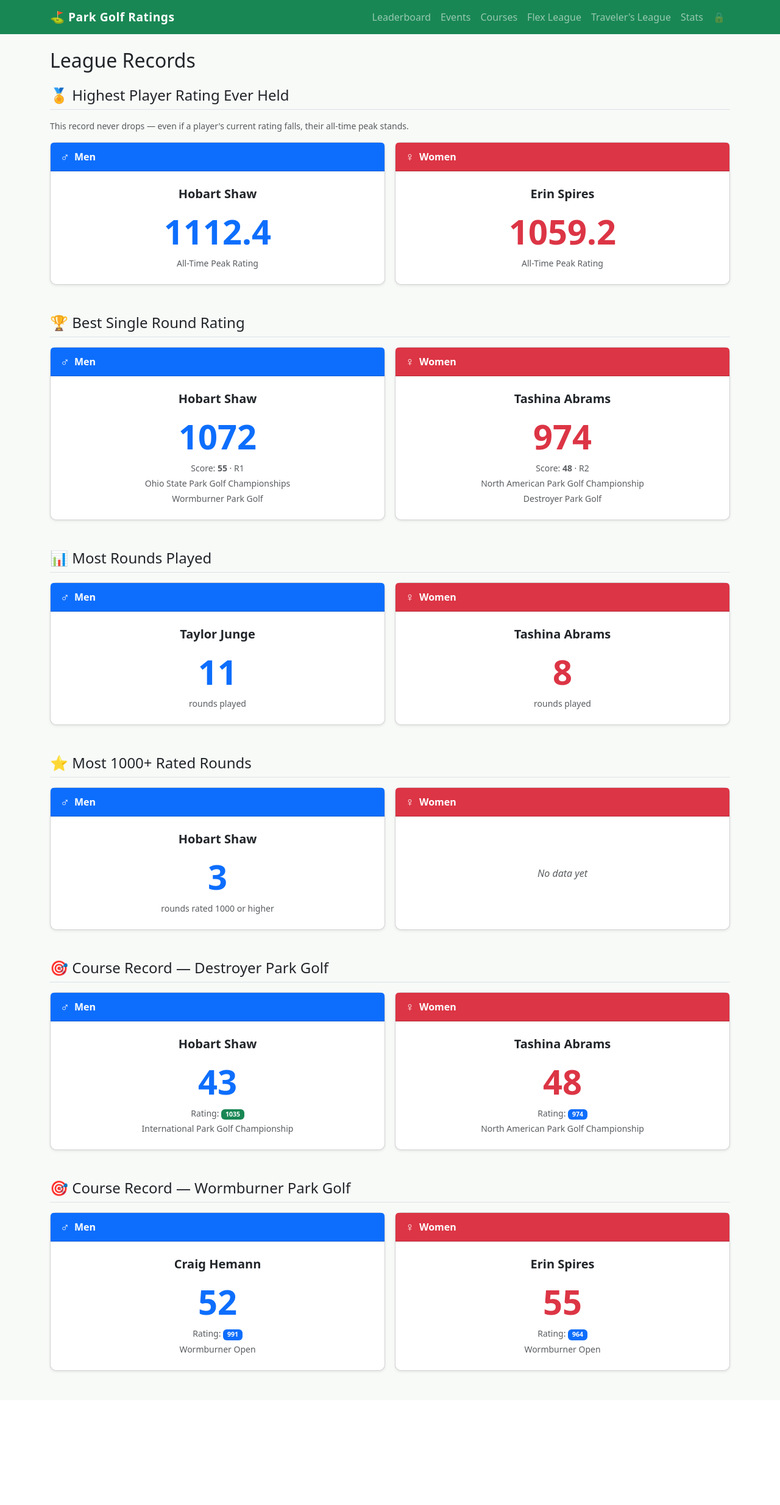
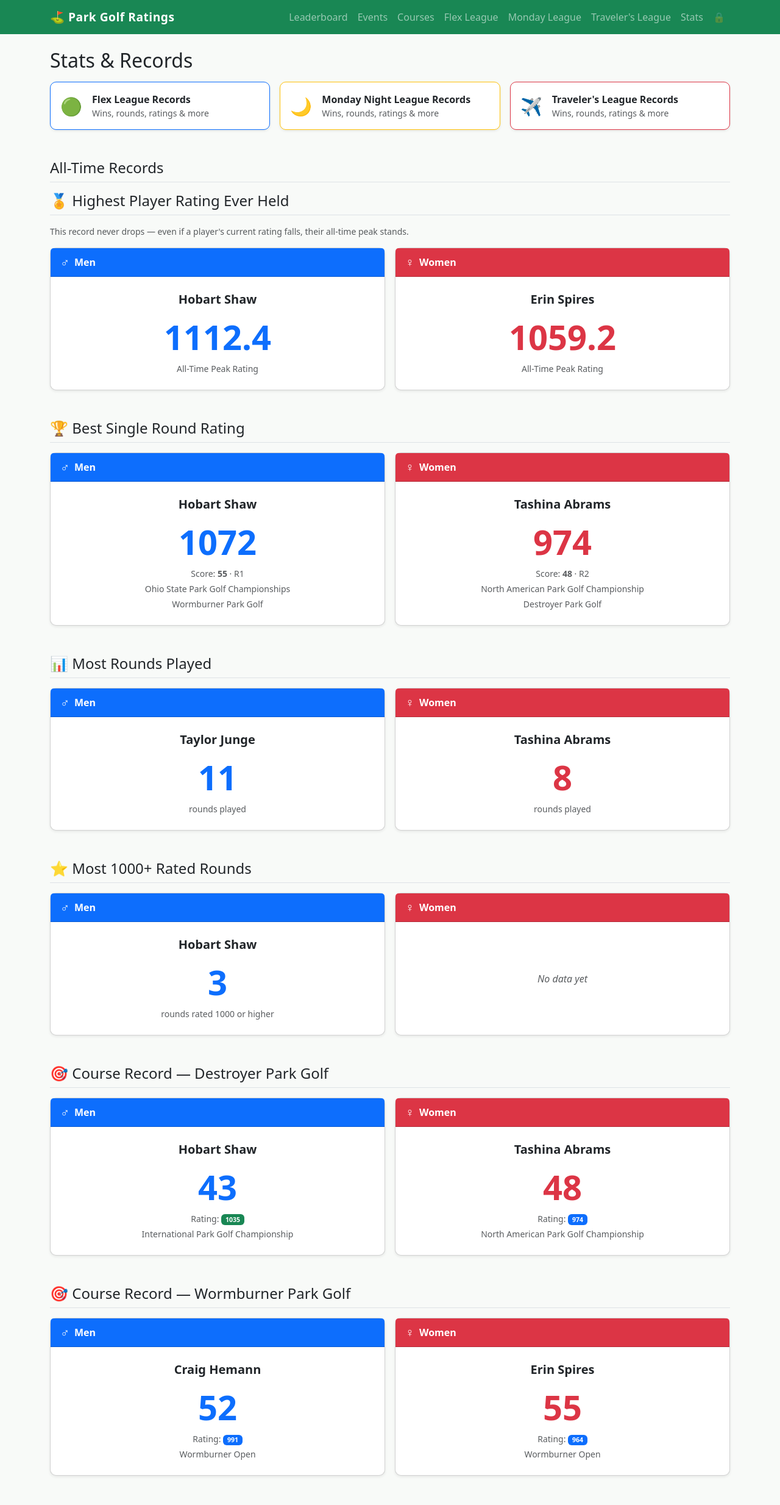
Before and after one commit to KingHobarth/parkgolf-rating, a Flask app: page /stats in a window 1280 px wide. Shown: the whole page at 61% size. Before the commit the page ends 2251 px from the top, so only its background shows below. Run offline with Flask 3, Linux system fonts and the light colour scheme; data comes from the database, SQL or seed files in the repository.

Commit message:
Add per-league stats/records pages for all three leagues
Single /league/<slug>/records route handles Flex, Monday Night, and
Traveler's League. Each page shows: best rated round, best score,
most wins, most rounds, most 1000+ rounds, most events entered,
best scoring average (min 3 rounds), and course records for the league.

- 'Records' button added to Flex and Traveler's League standings pages
- Monday League added to nav bar (links to its records page)
- Stats page now has a league records navigation row at the top

Co-Authored-By: Claude Sonnet 4.6 <noreply@anthropic.com>

```diff
--- a/app.py
+++ b/app.py
@@ -1474,6 +1474,164 @@ def travelers_league():
     db = get_db()
     standings = compute_travelers_standings(db)
     return render_template('travelers_league.html', standings=standings)
+
+
+LEAGUE_SLUGS = {
+    'flex':      'Flex League',
+    'monday':    'Monday Night League',
+    'travelers': "IPGAA Traveler's League",
+}
+LEAGUE_LABELS = {v: k for k, v in LEAGUE_SLUGS.items()}
+
+
+@app.route('/league/<slug>/records')
+def league_records(slug):
+    league_name = LEAGUE_SLUGS.get(slug)
+    if not league_name:
+        return redirect(url_for('stats'))
+
+    db = get_db()
+    tournaments = db.execute(
+        'SELECT id, name, date, sort_date FROM tournaments WHERE league = ? ORDER BY sort_date',
+        (league_name,)
+    ).fetchall()
+
+    if not tournaments:
+        return render_template('league_stats.html', league_name=league_name,
+                               slug=slug, no_data=True)
+
+    tid_list = [t['id'] for t in tournaments]
+    ph = ','.join('?' * len(tid_list))
+
+    # Best rated round
+    best_round = db.execute(f'''
+        SELECT p.id AS player_id, p.name, p.division, r.rating, r.score,
+               r.round_number, t.name AS tournament_name, t.date, c.name AS course_name
+        FROM rounds r
+        JOIN players p ON p.id = r.player_id
+        JOIN tournaments t ON t.id = r.tournament_id
+        JOIN courses c ON c.id = t.course_id
+        WHERE r.tournament_id IN ({ph}) AND r.is_nr = 0
+          AND (r.is_exhibition = 0 OR r.is_exhibition IS NULL)
+        ORDER BY r.rating DESC LIMIT 1
+    ''', tid_list).fetchone()
+
+    # Lowest score in a single round
+    best_score = db.execute(f'''
+        SELECT p.id AS player_id, p.name, p.division, r.score, r.rating,
+               r.round_number, t.name AS tournament_name, t.date, c.name AS course_name
+        FROM rounds r
+        JOIN players p ON p.id = r.player_id
+        JOIN tournaments t ON t.id = r.tournament_id
+        JOIN courses c ON c.id = t.course_id
+        WHERE r.tournament_id IN ({ph})
+        ORDER BY r.score ASC LIMIT 1
+    ''', tid_list).fetchone()
+
+    # Most rounds played (top 5)
+    most_rounds = db.execute(f'''
+        SELECT p.id AS player_id, p.name, p.division,
+               COUNT(r.id) AS num_rounds
+        FROM rounds r
+        JOIN players p ON p.id = r.player_id
+        WHERE r.tournament_id IN ({ph})
+          AND r.is_nr = 0
+          AND (r.is_exhibition = 0 OR r.is_exhibition IS NULL)
+        GROUP BY p.id ORDER BY num_rounds DESC LIMIT 5
+    ''', tid_list).fetchall()
+
+    # Most 1000+ rated rounds (top 5)
+    elite_rounds = db.execute(f'''
+        SELECT p.id AS player_id, p.name, p.division,
+               COUNT(r.id) AS elite_count
+        FROM rounds r
+        JOIN players p ON p.id = r.player_id
+        WHERE r.tournament_id IN ({ph})
+          AND r.rating >= 1000 AND r.is_nr = 0
+          AND (r.is_exhibition = 0 OR r.is_exhibition IS NULL)
+        GROUP BY p.id ORDER BY elite_count DESC LIMIT 5
+    ''', tid_list).fetchall()
+
+    # Most events entered (top 5)
+    most_events = db.execute(f'''
+        SELECT p.id AS player_id, p.name, p.division,
+               COUNT(DISTINCT r.tournament_id) AS event_count
+        FROM rounds r
+        JOIN players p ON p.id = r.player_id
+        WHERE r.tournament_id IN ({ph})
+        GROUP BY p.id ORDER BY event_count DESC LIMIT 5
+    ''', tid_list).fetchall()
+
+    # Best scoring average (min 3 rounds, top 5)
+    scoring_leaders = db.execute(f'''
+        SELECT p.id AS player_id, p.name, p.division,
+               ROUND(AVG(r.score), 1) AS avg_score,
+               COUNT(r.id) AS num_rounds
+        FROM rounds r
+        JOIN players p ON p.id = r.player_id
+        WHERE r.tournament_id IN ({ph})
+        GROUP BY p.id HAVING num_rounds >= 3
+        ORDER BY avg_score ASC LIMIT 5
+    ''', tid_list).fetchall()
+
+    # Most wins: lowest total score in a tournament (ties share the win)
+    wins = {}
+    for t in tournaments:
+        rows = db.execute('''
+            SELECT r.player_id, SUM(r.score) AS total_score
+            FROM rounds r WHERE r.tournament_id = ?
+            GROUP BY r.player_id ORDER BY total_score ASC
+        ''', (t['id'],)).fetchall()
+        if rows:
+            min_score = rows[0]['total_score']
+            for row in rows:
+                if row['total_score'] == min_score:
+                    wins.setdefault(row['player_id'], 0)
+                    wins[row['player_id']] += 1
+                else:
+                    break
+
+    most_wins = []
+    if wins:
+        pid_list = list(wins.keys())
+        name_rows = db.execute(
+            'SELECT id, name, division FROM players WHERE id IN ({})'.format(
+                ','.join('?' * len(pid_list))), pid_list
+        ).fetchall()
+        player_info = {r['id']: r for r in name_rows}
+        most_wins = sorted(
+            [{'player_id': pid, 'name': player_info[pid]['name'],
+              'division': player_info[pid]['division'], 'wins': cnt}
+             for pid, cnt in wins.items() if pid in player_info],
+            key=lambda x: x['wins'], reverse=True
+        )[:5]
+
+    # Course records within this league (best score per course)
+    course_recs_raw = db.execute(f'''
+        SELECT c.name AS course_name, p.id AS player_id, p.name AS player_name,
+               p.division, r.score, r.rating, t.name AS tournament_name, t.date,
+               c.id AS course_id
+        FROM rounds r
+        JOIN players p ON p.id = r.player_id
+        JOIN tournaments t ON t.id = r.tournament_id
+        JOIN courses c ON c.id = t.course_id
+        WHERE r.tournament_id IN ({ph})
+        ORDER BY c.name, r.score ASC
+    ''', tid_list).fetchall()
+
+    course_records = {}
+    for row in course_recs_raw:
+        if row['course_name'] not in course_records:
+            course_records[row['course_name']] = dict(row)
+
+    return render_template('league_stats.html',
+        league_name=league_name, slug=slug, no_data=False,
+        num_events=len(tournaments),
+        best_round=best_round, best_score=best_score,
+        most_rounds=most_rounds, elite_rounds=elite_rounds,
+        most_events=most_events, scoring_leaders=scoring_leaders,
+        most_wins=most_wins, course_records=course_records,
+    )
 
 
 @app.route('/reset-baselines', methods=['POST'])
--- a/templates/base.html
+++ b/templates/base.html
@@ -23,6 +23,7 @@
           <li class="nav-item"><a class="nav-link" href="{{ url_for('add_tournament') }}">Add Tournament</a></li>
           {% endif %}
           <li class="nav-item"><a class="nav-link" href="{{ url_for('flex_league') }}">Flex League</a></li>
+          <li class="nav-item"><a class="nav-link" href="{{ url_for('league_records', slug='monday') }}">Monday League</a></li>
           <li class="nav-item"><a class="nav-link" href="{{ url_for('travelers_league') }}">Traveler's League</a></li>
           <li class="nav-item"><a class="nav-link" href="{{ url_for('stats') }}">Stats</a></li>
           {% if session.get('admin') %}
--- a/templates/flex_league.html
+++ b/templates/flex_league.html
@@ -2,7 +2,10 @@
 {% block title %}Flex League Standings — Park Golf{% endblock %}
 
 {% block content %}
-<h2 class="mb-1">Flex League Standings</h2>
+<div class="d-flex justify-content-between align-items-start mb-1 flex-wrap gap-2">
+  <h2 class="mb-0">Flex League Standings</h2>
+  <a href="{{ url_for('league_records', slug='flex') }}" class="btn btn-outline-primary btn-sm">🏅 Records</a>
+</div>
 <p class="text-muted mb-4">Top 8 finishes count &nbsp;·&nbsp; Points per finish: 1st&nbsp;100, 2nd&nbsp;90, 3rd&nbsp;85, then −5 per place &nbsp;·&nbsp; Ties averaged</p>
 
 {% if not standings.tournaments %}
--- a/templates/stats.html
+++ b/templates/stats.html
@@ -2,7 +2,52 @@
 {% block title %}Stats — Park Golf Ratings{% endblock %}
 
 {% block content %}
-<h2 class="mb-4">League Records</h2>
+<h2 class="mb-3">Stats &amp; Records</h2>
+
+{# ── Per-League Records links ─────────────────────────────────────────────── #}
+<div class="row g-3 mb-5">
+  <div class="col-sm-4">
+    <a href="{{ url_for('league_records', slug='flex') }}" class="text-decoration-none">
+      <div class="card border-primary shadow-sm h-100">
+        <div class="card-body d-flex align-items-center gap-3 py-3">
+          <span style="font-size:1.8rem">🟢</span>
+          <div>
+            <div class="fw-semibold">Flex League Records</div>
+            <div class="text-muted small">Wins, rounds, ratings &amp; more</div>
+          </div>
+        </div>
+      </div>
+    </a>
+  </div>
+  <div class="col-sm-4">
+    <a href="{{ url_for('league_records', slug='monday') }}" class="text-decoration-none">
+      <div class="card border-warning shadow-sm h-100">
+        <div class="card-body d-flex align-items-center gap-3 py-3">
+          <span style="font-size:1.8rem">🌙</span>
+          <div>
+            <div class="fw-semibold">Monday Night League Records</div>
+            <div class="text-muted small">Wins, rounds, ratings &amp; more</div>
+          </div>
+        </div>
+      </div>
+    </a>
+  </div>
+  <div class="col-sm-4">
+    <a href="{{ url_for('league_records', slug='travelers') }}" class="text-decoration-none">
+      <div class="card border-danger shadow-sm h-100">
+        <div class="card-body d-flex align-items-center gap-3 py-3">
+          <span style="font-size:1.8rem">✈️</span>
+          <div>
+            <div class="fw-semibold">Traveler's League Records</div>
+            <div class="text-muted small">Wins, rounds, ratings &amp; more</div>
+          </div>
+        </div>
+      </div>
+    </a>
+  </div>
+</div>
+
+<h4 class="border-bottom pb-2 mb-3">All-Time Records</h4>
 
 {# ─── Reusable card macro ──────────────────────────────────────────────────── #}
 {% macro div_card(division, player) %}
--- a/templates/travelers_league.html
+++ b/templates/travelers_league.html
@@ -2,7 +2,10 @@
 {% block title %}IPGAA Traveler's League Standings — Park Golf{% endblock %}
 
 {% block content %}
-<h2 class="mb-1">IPGAA Traveler's League Standings</h2>
+<div class="d-flex justify-content-between align-items-start mb-1 flex-wrap gap-2">
+  <h2 class="mb-0">IPGAA Traveler's League Standings</h2>
+  <a href="{{ url_for('league_records', slug='travelers') }}" class="btn btn-outline-danger btn-sm">🏅 Records</a>
+</div>
 <p class="text-muted mb-4">
   Top 3 finishes count &nbsp;·&nbsp;
   Points: 1st&nbsp;100, 2nd&nbsp;97, 3rd&nbsp;95, 4th&nbsp;94, 5th&nbsp;93, then −1/place (min&nbsp;75) &nbsp;·&nbsp;
```
Also changed, not shown: templates/league_stats.html (added, +289 -0 lines).
